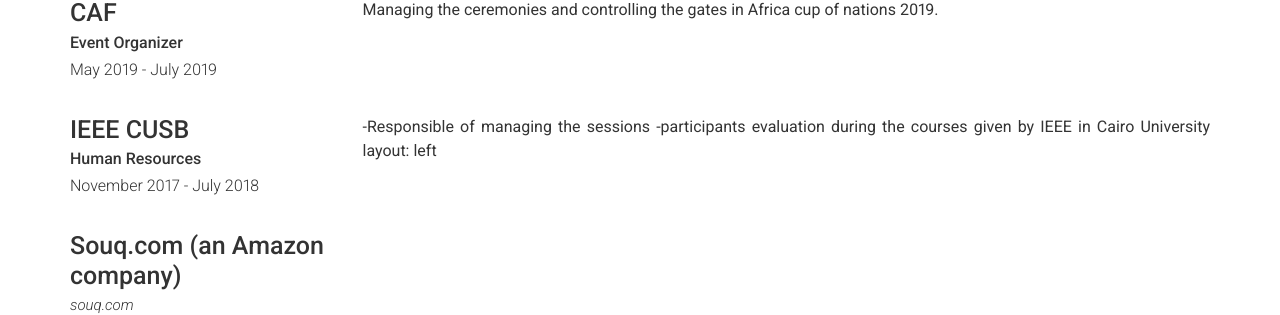
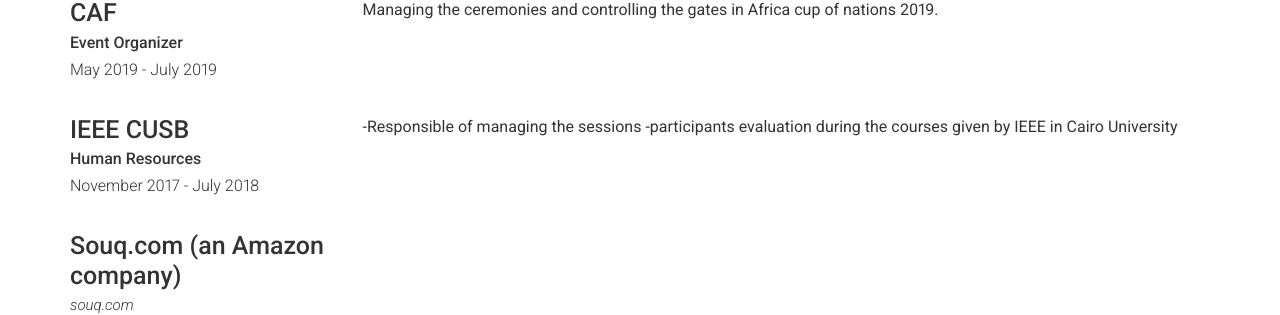
Before and after one commit to fadytadrous/My-CV, a Jekyll site: the page built from index.md, in a window 1280 px wide. Shown: the part 892-1207 px from the top of the page. Built offline with Jekyll 4.4.1, drawn with Linux system fonts in a browser that asks for light colours.

Commit message:
Update experience.yml

```diff
--- a/_data/experience.yml
+++ b/_data/experience.yml
@@ -9,10 +9,9 @@
   company: IEEE CUSB
   job_title: Human Resources
   dates: November 2017 - July 2018
-  description: >  # this will include new lines to allow paragraphs
+  description: >-  # this will include new lines to allow paragraphs
     -Responsible of managing the sessions
     -participants evaluation during the courses given by IEEE in Cairo University
-    layout: left
 - layout: left
   company: Souq.com (an Amazon company)
   link: souq.com
```
